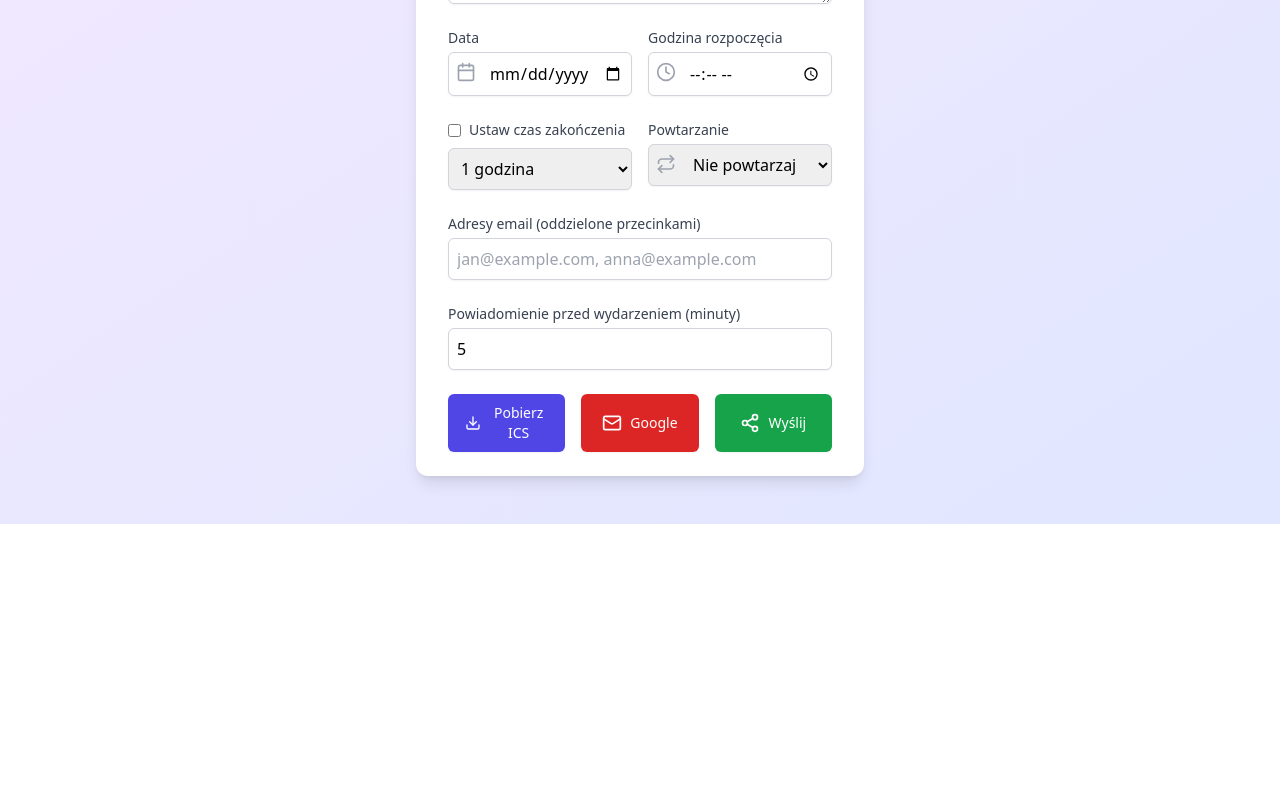
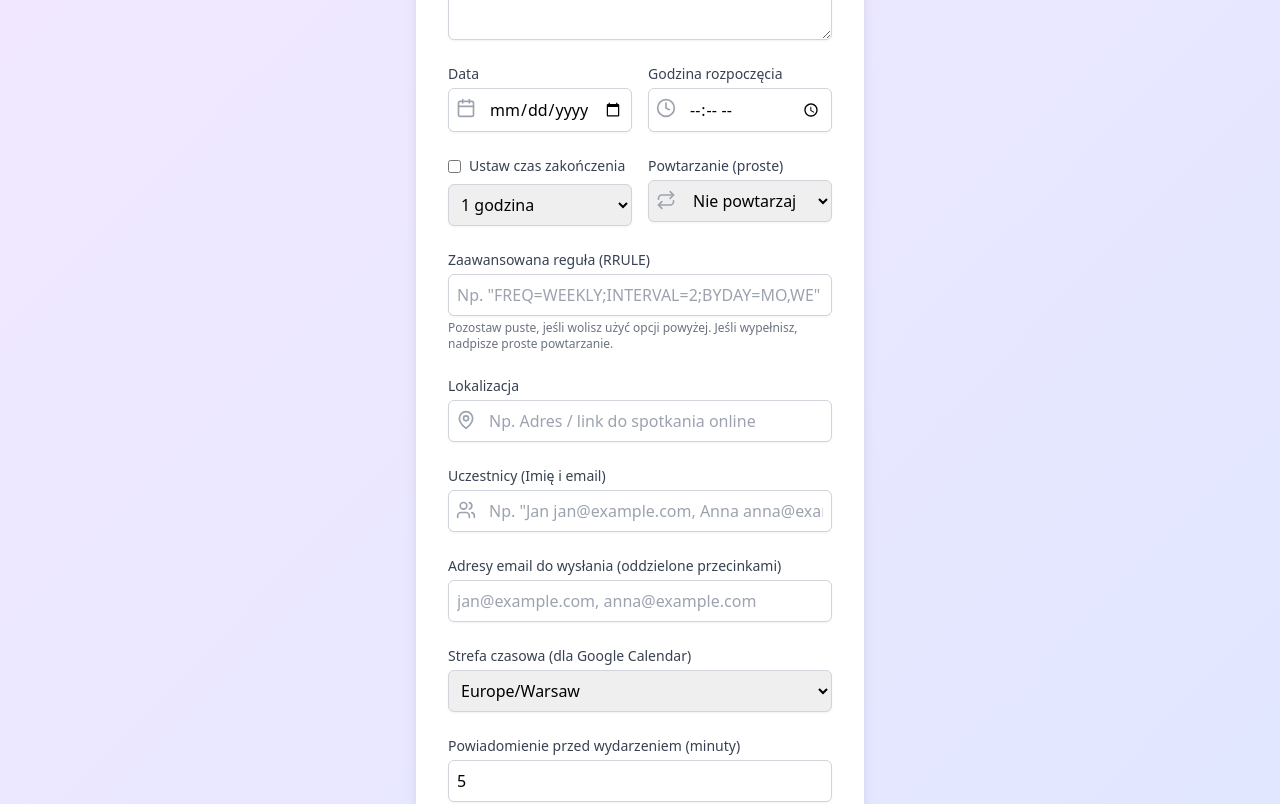
Before and after one commit to danwlew/mamplan, a React (Vite) app: page / in a window 1280 px wide. Shown: the part 340-1144 px from the top of the page. Before the commit the page ends 864 px from the top, so only its background shows below. Built offline with nearby package versions, Linux system fonts and the light colour scheme.

Commit message:
Update App.tsx
strefy czasowe, walidacja danych, i jeszcze parę bajerów

```diff
--- a/src/App.tsx
+++ b/src/App.tsx
@@ -1,7 +1,7 @@
 import React, { useState, useEffect } from 'react';
-import { Calendar, Clock, Download, Mail, Repeat, Share2 } from 'lucide-react';
+import { Calendar, Clock, Download, Mail, Repeat, Share2, MapPin, Users } from 'lucide-react';
 import { createEvents } from 'ics';
-import { format, addMinutes, differenceInMinutes } from 'date-fns';
+import { format, addMinutes, differenceInMinutes, isBefore } from 'date-fns';
 
 function App() {
   const [title, setTitle] = useState('');
@@ -10,16 +10,27 @@ function App() {
   const [time, setTime] = useState('');
   const [endTime, setEndTime] = useState('');
   const [duration, setDuration] = useState('60');
-  const [recurrence, setRecurrence] = useState('none');
+  const [recurrence, setRecurrence] = useState('none'); // nadal istnieje proste powtarzanie
+  const [advancedRRule, setAdvancedRRule] = useState(''); // nowe pole na zaawansowany RRULE
   const [emails, setEmails] = useState('');
   const [useEndTime, setUseEndTime] = useState(false);
-  const [notificationTime, setNotificationTime] = useState('5'); // stan do ustawiania powiadomienia (minuty)
+  const [notificationTime, setNotificationTime] = useState('5');
+
+  // Nowe pola:
+  const [location, setLocation] = useState('');
+  const [participants, setParticipants] = useState(''); // np. "Jan jan@example.com, Anna anna@example.com"
+  const [timeZone, setTimeZone] = useState('Europe/Warsaw'); // domyślnie
+
+  // Proste zarządzanie błędami (walidacja):
+  const [errors, setErrors] = useState([]);
 
   useEffect(() => {
     if (Notification.permission === 'default') {
       Notification.requestPermission();
     }
   }, []);
+
+  // Pomocnicze funkcje:
 
   const calculateDuration = () => {
     if (!date || !time || !endTime) return 0;
@@ -50,42 +61,111 @@ function App() {
     }
   };
 
+  // Funkcja walidująca wszystkie dane:
+  const validateData = () => {
+    const newErrors = [];
+
+    if (!title.trim()) {
+      newErrors.push('Tytuł nie może być pusty.');
+    }
+    if (!date) {
+      newErrors.push('Data nie może być pusta.');
+    }
+    if (!time) {
+      newErrors.push('Godzina rozpoczęcia nie może być pusta.');
+    }
+
+    // Sprawdzenie, czy data/godzina nie jest w przeszłości:
+    if (date && time) {
+      const startDateTime = new Date(`${date}T${time}`);
+      if (isBefore(startDateTime, new Date())) {
+        newErrors.push('Data i godzina nie mogą być w przeszłości.');
+      }
+    }
+
+    // Uczestnicy — prosta walidacja e-mail
+    if (participants) {
+      const parsedParticipants = participants.split(',').map((p) => p.trim());
+      parsedParticipants.forEach((part) => {
+        // Oczekujemy formatu "Jan jan@example.com"
+        // Podział np. po spacji / inny
+        // Bardziej zaawansowane parsowanie do dopracowania w docelowej implementacji
+        const parts = part.split(' ');
+        if (parts.length < 2 || !parts[parts.length - 1].includes('@')) {
+          newErrors.push(`Niepoprawny format uczestnika: "${part}"`);
+        }
+      });
+    }
+
+    setErrors(newErrors);
+    return newErrors.length === 0;
+  };
+
   const handleGenerateICS = () => {
-    // Konwersja dat i godzin na tablicę [YYYY, MM, DD, HH, mm]
+    // Najpierw walidacja
+    if (!validateData()) return;
+
     const [year, month, day] = date.split('-').map(Number);
     const [hours, minutes] = time.split(':').map(Number);
 
     let eventDuration = parseInt(duration);
-
-    // Jeśli używamy endTime, to przeliczmy je na minuty
     if (useEndTime && endTime) {
-      eventDuration = calculateDuration(); // differenceInMinutes między start a end
+      eventDuration = calculateDuration();
     }
 
-    // Definiujemy alarm (VALARM) z wyprzedzeniem ustawionym w notificationTime (minuty)
+    // Generowanie tablicy ALARMÓW
     const alarms = [
       {
         action: 'display',
         description: `Powiadomienie o wydarzeniu: ${title}`,
-        trigger: { minutes: parseInt(notificationTime), before: true }
-      }
+        trigger: { minutes: parseInt(notificationTime), before: true },
+      },
     ];
+
+    // Parsujemy uczestników do formatu [{ name: '', email: '' }, ...]
+    let attendees = [];
+    if (participants.trim()) {
+      // "Jan jan@example.com, Anna anna@example.com"
+      attendees = participants.split(',').map((p) => {
+        const part = p.trim().split(' ');
+        // Zakładamy, że ostatni "wyraz" to e-mail
+        const email = part[part.length - 1];
+        const name = part.slice(0, part.length - 1).join(' ');
+        return { name, email };
+      });
+    }
+
+    // Ustalenie reguły powtarzania
+    // Jeśli jest advancedRRule, korzystamy z niego wprost
+    // w przeciwnym wypadku prosty "FREQ=DAILY/WEEKLY..." itp.
+    let rrule = undefined;
+    if (advancedRRule.trim()) {
+      rrule = advancedRRule.trim();
+    } else if (recurrence !== 'none') {
+      rrule = `FREQ=${recurrence.toUpperCase()}`;
+    }
 
     const event = {
       start: [year, month, day, hours, minutes],
       duration: { minutes: eventDuration },
-      title: title,
-      description: description,
-      recurrenceRule: recurrence === 'none' ? undefined : `FREQ=${recurrence.toUpperCase()}`,
-      alarms: alarms, // <= Dodajemy alarm do ICS
+      title,
+      description,
+      location,    // nowość
+      startOutputType: 'local', // sygnalizujemy, że dane są w lokalnej strefie
+      // Niektóre wersje biblioteki ics wspierają parametr tz i VTIMEZONE, ale bywa to bardziej złożone
+      alarms,
+      attendees,
+      recurrenceRule: rrule,
+      // Możesz też rozważyć klucz "productId" czy "uid", np. productId: "//MamPlan//"
+      // aby ICS miał unikalne ID produktu
     };
 
     createEvents([event], (error, value) => {
       if (error) {
         console.log(error);
+        alert('Błąd przy generowaniu ICS: ' + error.message);
         return;
       }
-
       const blob = new Blob([value], { type: 'text/calendar' });
       const url = URL.createObjectURL(blob);
       const link = document.createElement('a');
@@ -99,33 +179,71 @@ function App() {
   };
 
   const handleAddToGoogle = () => {
+    // Najpierw walidacja
+    if (!validateData()) return;
+
     const dateTimeStr = `${date}T${time}:00`;
+    let eventDuration = parseInt(duration);
+    if (useEndTime && endTime) {
+      eventDuration = calculateDuration();
+    }
     const endDateTime = new Date(dateTimeStr);
-    endDateTime.setMinutes(endDateTime.getMinutes() + parseInt(duration));
+    endDateTime.setMinutes(endDateTime.getMinutes() + eventDuration);
 
     const googleUrl = new URL('https://calendar.google.com/calendar/render');
     googleUrl.searchParams.append('action', 'TEMPLATE');
     googleUrl.searchParams.append('text', title);
     googleUrl.searchParams.append('details', description);
-    googleUrl.searchParams.append(
-      'dates',
-      `${dateTimeStr.replace(/[-:]/g, '')}/${format(endDateTime, "yyyyMMdd'T'HHmmss")}`
-    );
 
-    if (recurrence !== 'none') {
-      googleUrl.searchParams.append('recur', `RRULE:FREQ=${recurrence.toUpperCase()}`);
+    // Lokalizacja w Google:
+    if (location) {
+      googleUrl.searchParams.append('location', location);
     }
 
-    // Niestety parametry typu „reminder” lub „alarm” nie działają przez link.
-    // Domyślne powiadomienia Google Calendar mogą się różnić.
-    // Jeśli chcesz mieć pewność zachowania alarmu, użyj pliku ICS z definicją VALARM.
+    // Niestety, Google używa własnych powiadomień i nie ma oficjalnego parametru do niestandardowego przypomnienia w linku.
+    // Parametr strefy czasowej (ctz):
+    googleUrl.searchParams.append('ctz', timeZone);
+
+    // Format dat: YYYYMMDDTHHmmss
+    const startStr = dateTimeStr.replace(/[-:]/g, '');
+    const endStr = format(endDateTime, "yyyyMMdd'T'HHmmss");
+    googleUrl.searchParams.append('dates', `${startStr}/${endStr}`);
+
+    // Zaawansowana reguła RRULE
+    let rrule = '';
+    if (advancedRRule.trim()) {
+      rrule = `RRULE:${advancedRRule.trim()}`;
+    } else if (recurrence !== 'none') {
+      rrule = `RRULE:FREQ=${recurrence.toUpperCase()}`;
+    }
+    if (rrule) {
+      googleUrl.searchParams.append('recur', rrule);
+    }
+
+    // Dodawanie uczestników
+    // Nie ma 100% oficjalnego parametru "attendees" w Google Calendar Link API,
+    // ale można użyć `add` kilkukrotnie (czasem działa, zależy od interpretacji Google):
+    // np. &add=jan@example.com&add=anna@example.com
+    if (participants.trim()) {
+      const parsedParticipants = participants.split(',').map((p) => p.trim().split(' ').pop());
+      parsedParticipants.forEach((email) => {
+        googleUrl.searchParams.append('add', email);
+      });
+    }
 
     window.open(googleUrl.toString(), '_blank');
   };
 
   const handleShareViaEmail = () => {
+    // Walidacja
+    if (!validateData()) return;
+
     const dateTimeStr = `${date}T${time}:00`;
-    const endDateTime = addMinutes(new Date(dateTimeStr), parseInt(duration));
+    let eventDuration = parseInt(duration);
+    if (useEndTime && endTime) {
+      eventDuration = calculateDuration();
+    }
+    const endDateTime = addMinutes(new Date(dateTimeStr), eventDuration);
 
     const formattedDate = format(new Date(dateTimeStr), 'dd.MM.yyyy');
     const formattedStartTime = format(new Date(dateTimeStr), 'HH:mm');
@@ -136,13 +254,24 @@ function App() {
       `Zapraszam na wydarzenie:\n\n` +
       `${title}\n` +
       `Data: ${formattedDate}\n` +
-      `Czas: ${formattedStartTime} - ${formattedEndTime}\n\n` +
-      `${description}\n\n` +
+      `Czas: ${formattedStartTime} - ${formattedEndTime}\n` +
+      (location ? `Miejsce: ${location}\n` : '') +
+      `\n${description}\n\n` +
       `Dodaj do swojego kalendarza klikając w załączony plik .ics`
     );
 
+    // Możesz uwzględnić uczestników, np. dodać w treści maila,
+    // ale tutaj używamy tylko "emails" z formularza
+    if (!emails.trim()) {
+      alert('Nie podano adresów email do wysłania.');
+      return;
+    }
+
     const mailtoLink = `mailto:${emails}?subject=${subject}&body=${body}`;
     window.location.href = mailtoLink;
+
+    // Planowe powiadomienie w przeglądarce
+    scheduleNotification();
   };
 
   return (
@@ -150,10 +279,21 @@ function App() {
       <div className="max-w-md mx-auto bg-white rounded-xl shadow-lg overflow-hidden">
         <div className="px-8 py-6">
           <h1 className="text-3xl font-bold text-center text-gray-800 mb-8">
-            Mam plan
+            Mam plan (rozszerzona wersja)
           </h1>
 
+          {errors.length > 0 && (
+            <div className="mb-4 p-4 bg-red-100 text-red-700 rounded">
+              <ul className="list-disc list-inside">
+                {errors.map((err, i) => (
+                  <li key={i}>{err}</li>
+                ))}
+              </ul>
+            </div>
+          )}
+
           <div className="space-y-6">
+            {/* Tytuł */}
             <div>
               <label className="block text-sm font-medium text-gray-700">
                 Tytuł wydarzenia
@@ -162,11 +302,13 @@ function App() {
                 type="text"
                 value={title}
                 onChange={(e) => setTitle(e.target.value)}
-                className="mt-1 block w-full rounded-md border-gray-300 shadow-sm focus:border-indigo-500 focus:ring-indigo-500 p-2 border"
+                className="mt-1 block w-full rounded-md border-gray-300
+                  shadow-sm focus:border-indigo-500 focus:ring-indigo-500 p-2 border"
                 placeholder="Np. Spotkanie z przyjaciółmi"
               />
             </div>
 
+            {/* Opis */}
             <div>
               <label className="block text-sm font-medium text-gray-700">
                 Opis
@@ -174,12 +316,14 @@ function App() {
               <textarea
                 value={description}
                 onChange={(e) => setDescription(e.target.value)}
-                className="mt-1 block w-full rounded-md border-gray-300 shadow-sm focus:border-indigo-500 focus:ring-indigo-500 p-2 border"
+                className="mt-1 block w-full rounded-md border-gray-300
+                  shadow-sm focus:border-indigo-500 focus:ring-indigo-500 p-2 border"
                 rows={3}
                 placeholder="Dodatkowe informacje..."
               />
             </div>
 
+            {/* Data i czas rozpoczęcia */}
             <div className="grid grid-cols-2 gap-4">
               <div>
                 <label className="block text-sm font-medium text-gray-700">
@@ -191,7 +335,8 @@ function App() {
                     type="date"
                     value={date}
                     onChange={(e) => setDate(e.target.value)}
-                    className="block w-full pl-10 rounded-md border-gray-300 shadow-sm focus:border-indigo-500 focus:ring-indigo-500 p-2 border"
+                    className="block w-full pl-10 rounded-md border-gray-300
+                      shadow-sm focus:border-indigo-500 focus:ring-indigo-500 p-2 border"
                   />
                 </div>
               </div>
@@ -206,12 +351,14 @@ function App() {
                     type="time"
                     value={time}
                     onChange={(e) => setTime(e.target.value)}
-                    className="block w-full pl-10 rounded-md border-gray-300 shadow-sm focus:border-indigo-500 focus:ring-indigo-500 p-2 border"
+                    className="block w-full pl-10 rounded-md border-gray-300
+                      shadow-sm focus:border-indigo-500 focus:ring-indigo-500 p-2 border"
                   />
                 </div>
               </div>
             </div>
 
+            {/* Czas zakończenia lub Duration */}
             <div className="grid grid-cols-2 gap-4">
               <div>
                 <label className="flex items-center text-sm font-medium text-gray-700 mb-2">
@@ -230,14 +377,16 @@ function App() {
                       type="time"
                       value={endTime}
                       onChange={(e) => setEndTime(e.target.value)}
-                      className="block w-full pl-10 rounded-md border-gray-300 shadow-sm focus:border-indigo-500 focus:ring-indigo-500 p-2 border"
+                      className="block w-full pl-10 rounded-md border-gray-300
+                        shadow-sm focus:border-indigo-500 focus:ring-indigo-500 p-2 border"
                     />
                   </div>
                 ) : (
                   <select
                     value={duration}
                     onChange={(e) => setDuration(e.target.value)}
-                    className="mt-1 block w-full rounded-md border-gray-300 shadow-sm focus:border-indigo-500 focus:ring-indigo-500 p-2 border"
+                    className="mt-1 block w-full rounded-md border-gray-300
+                      shadow-sm focus:border-indigo-500 focus:ring-indigo-500 p-2 border"
                   >
                     <option value="15">15 minut</option>
                     <option value="30">30 minut</option>
@@ -257,14 +406,15 @@ function App() {
 
               <div>
                 <label className="block text-sm font-medium text-gray-700">
-                  Powtarzanie
+                  Powtarzanie (proste)
                 </label>
                 <div className="mt-1 relative">
                   <Repeat className="absolute left-2 top-2.5 h-5 w-5 text-gray-400" />
                   <select
                     value={recurrence}
                     onChange={(e) => setRecurrence(e.target.value)}
-                    className="block w-full pl-10 rounded-md border-gray-300 shadow-sm focus:border-indigo-500 focus:ring-indigo-500 p-2 border"
+                    className="block w-full pl-10 rounded-md border-gray-300
+                      shadow-sm focus:border-indigo-500 focus:ring-indigo-500 p-2 border"
                   >
                     <option value="none">Nie powtarzaj</option>
                     <option value="daily">Codziennie</option>
@@ -276,19 +426,96 @@ function App() {
               </div>
             </div>
 
+            {/* Zaawansowana reguła RRULE */}
             <div>
               <label className="block text-sm font-medium text-gray-700">
-                Adresy email (oddzielone przecinkami)
+                Zaawansowana reguła (RRULE)
+              </label>
+              <input
+                type="text"
+                value={advancedRRule}
+                onChange={(e) => setAdvancedRRule(e.target.value)}
+                className="mt-1 block w-full rounded-md border-gray-300
+                  shadow-sm focus:border-indigo-500 focus:ring-indigo-500 p-2 border"
+                placeholder='Np. "FREQ=WEEKLY;INTERVAL=2;BYDAY=MO,WE"'
+              />
+              <p className="text-xs text-gray-500 mt-1">
+                Pozostaw puste, jeśli wolisz użyć opcji powyżej.
+                Jeśli wypełnisz, nadpisze proste powtarzanie.
+              </p>
+            </div>
+
+            {/* Lokalizacja */}
+            <div>
+              <label className="block text-sm font-medium text-gray-700">
+                Lokalizacja
+              </label>
+              <div className="mt-1 relative">
+                <MapPin className="absolute left-2 top-2.5 h-5 w-5 text-gray-400" />
+                <input
+                  type="text"
+                  value={location}
+                  onChange={(e) => setLocation(e.target.value)}
+                  className="block w-full pl-10 rounded-md border-gray-300
+                    shadow-sm focus:border-indigo-500 focus:ring-indigo-500 p-2 border"
+                  placeholder="Np. Adres / link do spotkania online"
+                />
+              </div>
+            </div>
+
+            {/* Uczestnicy */}
+            <div>
+              <label className="block text-sm font-medium text-gray-700">
+                Uczestnicy (Imię i email)
+              </label>
+              <div className="mt-1 relative">
+                <Users className="absolute left-2 top-2.5 h-5 w-5 text-gray-400" />
+                <input
+                  type="text"
+                  value={participants}
+                  onChange={(e) => setParticipants(e.target.value)}
+                  className="block w-full pl-10 rounded-md border-gray-300
+                    shadow-sm focus:border-indigo-500 focus:ring-indigo-500 p-2 border"
+                  placeholder='Np. "Jan jan@example.com, Anna anna@example.com"'
+                />
+              </div>
+            </div>
+
+            {/* Adresy email (do wysyłania mailto) */}
+            <div>
+              <label className="block text-sm font-medium text-gray-700">
+                Adresy email do wysłania (oddzielone przecinkami)
               </label>
               <input
                 type="text"
                 value={emails}
                 onChange={(e) => setEmails(e.target.value)}
-                className="mt-1 block w-full rounded-md border-gray-300 shadow-sm focus:border-indigo-500 focus:ring-indigo-500 p-2 border"
+                className="mt-1 block w-full rounded-md border-gray-300
+                  shadow-sm focus:border-indigo-500 focus:ring-indigo-500 p-2 border"
                 placeholder="jan@example.com, anna@example.com"
               />
             </div>
 
+            {/* Strefa czasowa */}
+            <div>
+              <label className="block text-sm font-medium text-gray-700">
+                Strefa czasowa (dla Google Calendar)
+              </label>
+              <select
+                value={timeZone}
+                onChange={(e) => setTimeZone(e.target.value)}
+                className="mt-1 block w-full rounded-md border-gray-300
+                  shadow-sm focus:border-indigo-500 focus:ring-indigo-500 p-2 border"
+              >
+                <option value="Europe/Warsaw">Europe/Warsaw</option>
+                <option value="UTC">UTC</option>
+                <option value="America/New_York">America/New_York</option>
+                <option value="Asia/Tokyo">Asia/Tokyo</option>
+                {/* Możesz dodać kolejne popularne strefy / albo wczytać dynamicznie z biblioteki */}
+              </select>
+            </div>
+
+            {/* Powiadomienie przed wydarzeniem */}
             <div>
               <label className="block text-sm font-medium text-gray-700">
                 Powiadomienie przed wydarzeniem (minuty)
@@ -297,15 +524,20 @@ function App() {
                 type="number"
                 value={notificationTime}
                 onChange={(e) => setNotificationTime(e.target.value)}
-                className="mt-1 block w-full rounded-md border-gray-300 shadow-sm focus:border-indigo-500 focus:ring-indigo-500 p-2 border"
+                className="mt-1 block w-full rounded-md border-gray-300
+                  shadow-sm focus:border-indigo-500 focus:ring-indigo-500 p-2 border"
                 min="1"
               />
             </div>
 
+            {/* Przyciski akcji */}
             <div className="grid grid-cols-3 gap-4">
               <button
                 onClick={handleGenerateICS}
-                className="flex items-center justify-center px-4 py-2 border border-transparent rounded-md shadow-sm text-sm font-medium text-white bg-indigo-600 hover:bg-indigo-700 focus:outline-none focus:ring-2 focus:ring-offset-2 focus:ring-indigo-500"
+                className="flex items-center justify-center px-4 py-2 border
+                  border-transparent rounded-md shadow-sm text-sm font-medium
+                  text-white bg-indigo-600 hover:bg-indigo-700 focus:outline-none
+                  focus:ring-2 focus:ring-offset-2 focus:ring-indigo-500"
               >
                 <Download className="h-5 w-5 mr-2" />
                 Pobierz ICS
@@ -313,18 +545,21 @@ function App() {
 
               <button
                 onClick={handleAddToGoogle}
-                className="flex items-center justify-center px-4 py-2 border border-transparent rounded-md shadow-sm text-sm font-medium text-white bg-red-600 hover:bg-red-700 focus:outline-none focus:ring-2 focus:ring-offset-2 focus:ring-red-500"
+                className="flex items-center justify-center px-4 py-2 border
+                  border-transparent rounded-md shadow-sm text-sm font-medium
+                  text-white bg-red-600 hover:bg-red-700 focus:outline-none
+                  focus:ring-2 focus:ring-offset-2 focus:ring-red-500"
               >
                 <Mail className="h-5 w-5 mr-2" />
                 Google
               </button>
 
               <button
-                onClick={() => {
-                  handleShareViaEmail();
-                  scheduleNotification();
-                }}
-                className="flex items-center justify-center px-4 py-2 border border-transparent rounded-md shadow-sm text-sm font-medium text-white bg-green-600 hover:bg-green-700 focus:outline-none focus:ring-2 focus:ring-offset-2 focus:ring-green-500"
+                onClick={handleShareViaEmail}
+                className="flex items-center justify-center px-4 py-2 border
+                  border-transparent rounded-md shadow-sm text-sm font-medium
+                  text-white bg-green-600 hover:bg-green-700 focus:outline-none
+                  focus:ring-2 focus:ring-offset-2 focus:ring-green-500"
               >
                 <Share2 className="h-5 w-5 mr-2" />
                 Wyślij
```
